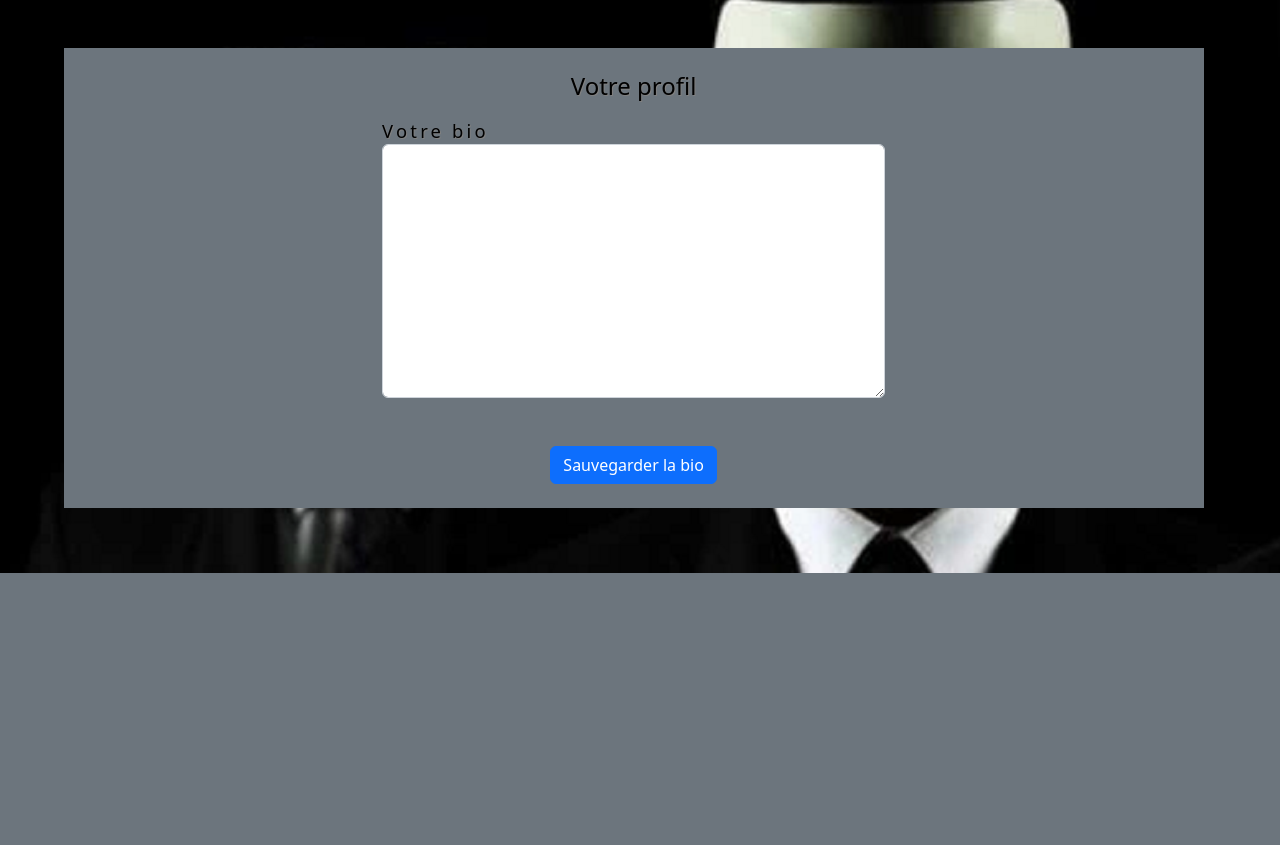
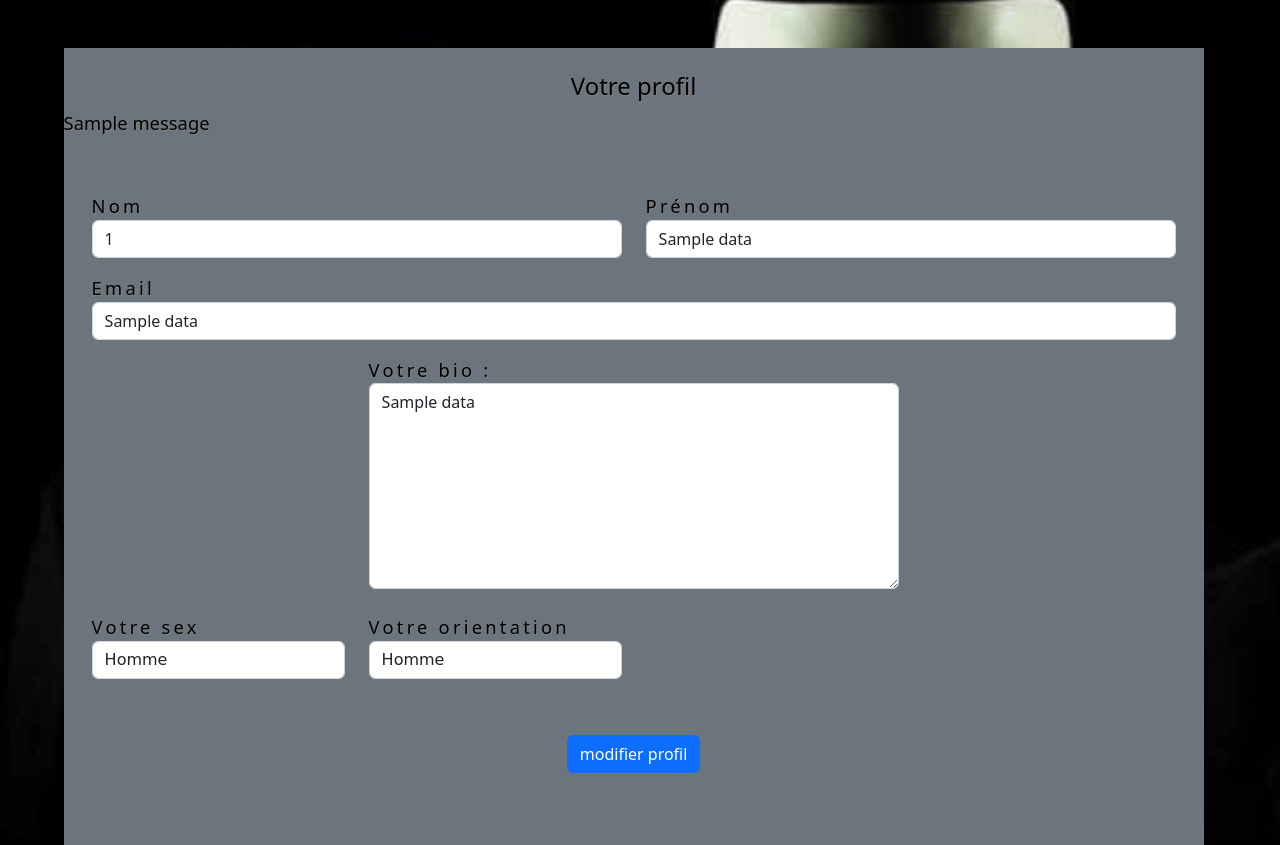
Before and after one commit to Nemuroscythe/anomeet, a Flask app: template backend/templates/profile.html in a window 1280 px wide. Shown: the part 227-1072 px from the top of the page. Before the commit the page ends 800 px from the top, so only its background shows below. Run offline with Flask 2, Linux system fonts and the light colour scheme; the template is opened without the code that fills it: most values are stand-ins (such as "Sample title", 1, 10 or a date in 2020); one stand-in notice (Sample message) is shown; some web fonts are replaced.

Commit message:
AM12 - creation page profil

```diff
--- a/backend/templates/profile.html
+++ b/backend/templates/profile.html
@@ -51,23 +51,79 @@
                         <div>
                             <h4 class="text-center">Votre profil</h4>
                         </div>
-<!--                            <div class="row mt-2">-->
-<!--                                <div class="col-md-6"><label class="labels">Nom</label><input type="text" class="form-control" placeholder="first name" value=""></div>-->
-<!--                                <div class="col-md-6"><label class="labels">Prénom</label><input type="text" class="form-control" value="" placeholder="surname"></div>-->
-<!--                            </div>-->
-<!--                            <div class="row mt-3">-->
-<!--                                <div class="col-md-12"><label class="labels">Votre email</label><input type="text" class="form-control" placeholder="enter email id" value=""></div>-->
-<!--                            </div>-->
-                            <div class="row mt-3">
-                                <div class="col-md-12"><label class="labels">Votre bio</label>
-                                    <textarea type="text" class="form-control" rows="10" cols="50"></textarea>
+                        {% block content %}
+                            {% with messages = get_flashed_messages(with_categories=true) %}
+                                    {% for category, message in messages %}
+                                        <div class="{{ category }}">
+                                            {{ message }}
+                                        </div>
+                                    {% endfor %}
+                            {% endwith %}
+                        {% endblock %}
+
+                        <form action="modifier_profil" method="post">
+
+                            {% for data in result %}
+
+                            <div class="container">
+                                <div class="row">
+                                    <div class="">
+                                        <div class="p-3 py-5">
+                                            <div class="row mt-2">
+                                                <div class="col-md-6">
+                                                    <label class="labels">Nom</label>
+                                                    <input type="text" class="form-control" value="{{ data[0] }}">
+                                                </div>
+                                                <div class="col-md-6">
+                                                    <label class="labels">Prénom</label>
+                                                    <input type="text" class="form-control" value="{{ data[1] }}">
                                                 </div>
                                             </div>
+                                            <div class="row mt-3">
+                                                <div class="col-md-12">
+                                                    <label class="labels">Email</label>
+                                                    <input type="text" class="form-control" value="{{ data[2] }}">
+                                                </div>
+                                            </div>
+                                            <div class="row mt-3 align-items-center justify-content-center bg-secondary">
+                                                <div class="col-md-6 ">
+                                                    <label class="labels">Votre bio :</label>
+                                                    <textarea type="text" class="form-control" rows="8" cols="50">{{ data[3] }}</textarea>
+                                                </div>
+                                            </div>
+
+                                            <div class="row mt-4">
+                                                <div class="col-md-3">
+                                                    <label class="labels">Votre sex</label>
+                                                    <select class="select form-control font-family  h2" name="sex">
+                                                        <option value="H">Homme</option>
+                                                        <option value="F">Femme</option>
+                                                        <option value="X">Je le garde pour moi</option>
+                                                    </select>
+                                                </div>
+                                                <div class="col-md-3">
+                                                    <label class="labels">Votre orientation</label>
+                                                    <select class="select form-control font-family h2" name="orientation">
+                                                        <option value="H">Homme</option>
+                                                        <option value="F">Femme</option>
+                                                        <option value="X">Autre</option>
+                                                        <option value="T">Tout le monde</option>
+                                                    </select>
+                                                </div>
+                                            </div>
+
                                             <div class="mt-5 text-center">
-                                <button class="btn btn-primary profile-button" type="button">Sauvegarder la bio</button>
+                                                <button class="btn btn-primary profile-button" type="button">modifier profil</button>
+                                            </div>
+                                        </div>
                                     </div>
                                 </div>
                             </div>
 
+                            {% endfor %}
+                        </form>
+                    </div>
+                </div>
+            </div>
         </body>
     </html>
```
Also changed, not shown: backend/user/controller.py (+14 -1 lines). Lines whose indentation alone changed are shown as unchanged.
